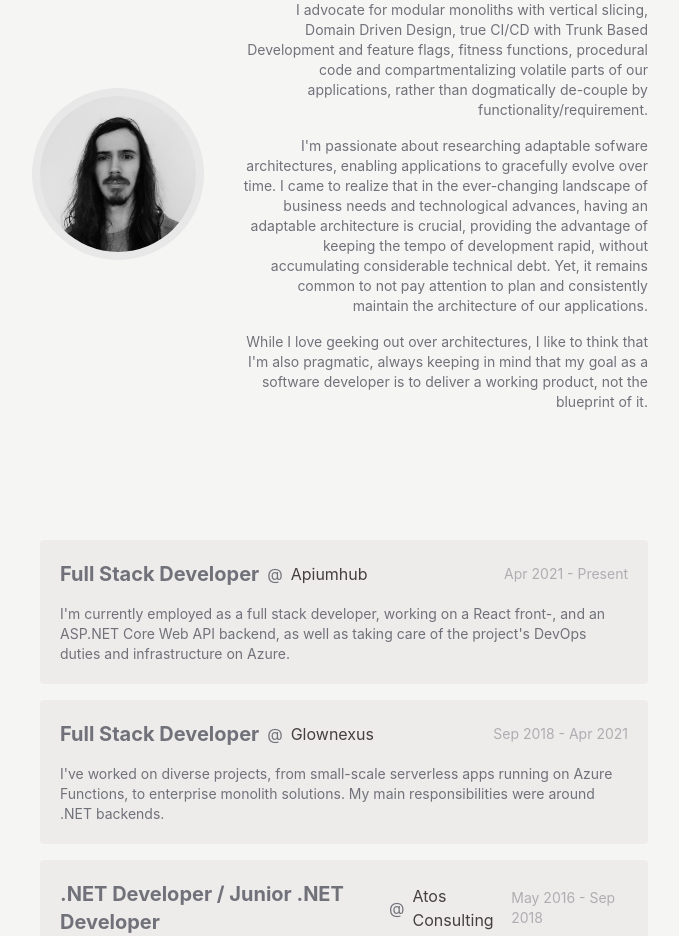
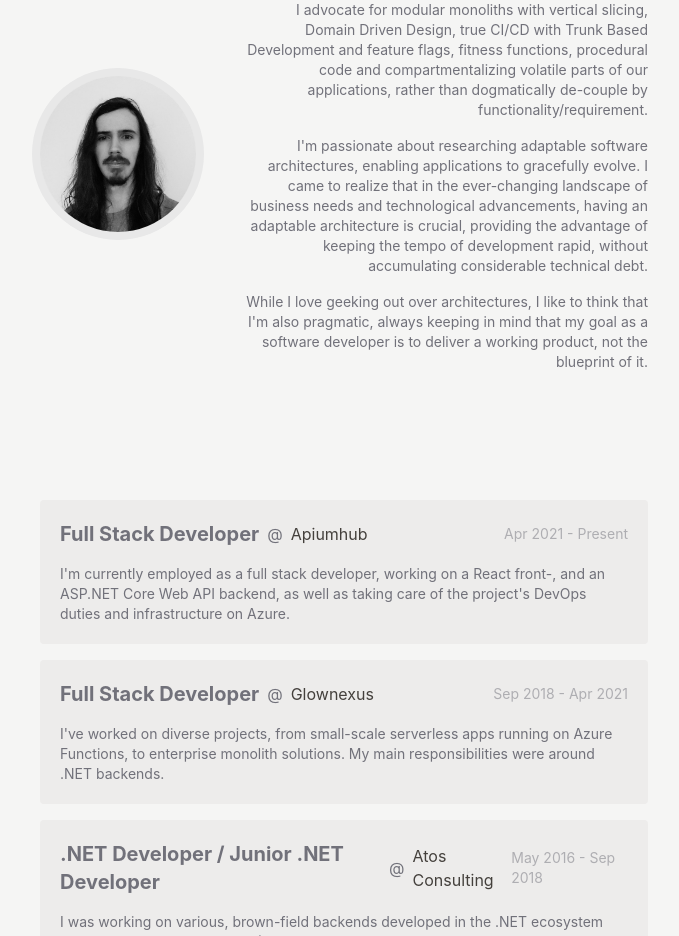
Before and after one commit to danielagg/personal-website-nextjs, a Next.js app: page / in a window 1280 px wide. Shown: the part 920-1856 px from the top of the page, without its empty margins (296-975 px from the left). Built offline with nearby package versions, Linux system fonts and the light colour scheme.

Commit message:
phrasing on about-me text

```diff
--- a/app/About.tsx
+++ b/app/About.tsx
@@ -30,14 +30,12 @@ export const About = () => {
             de-couple by functionality/requirement.
           </p>
           <p>
-            I&apos;m passionate about researching adaptable sofware
-            architectures, enabling applications to gracefully evolve over time.
-            I came to realize that in the ever-changing landscape of business
-            needs and technological advances, having an adaptable architecture
-            is crucial, providing the advantage of keeping the tempo of
-            development rapid, without accumulating considerable technical debt.
-            Yet, it remains common to not pay attention to plan and consistently
-            maintain the architecture of our applications.
+            I&apos;m passionate about researching adaptable software
+            architectures, enabling applications to gracefully evolve. I came to
+            realize that in the ever-changing landscape of business needs and
+            technological advancements, having an adaptable architecture is
+            crucial, providing the advantage of keeping the tempo of development
+            rapid, without accumulating considerable technical debt.
           </p>
           <p>
             While I love geeking out over architectures, I like to think that
```
